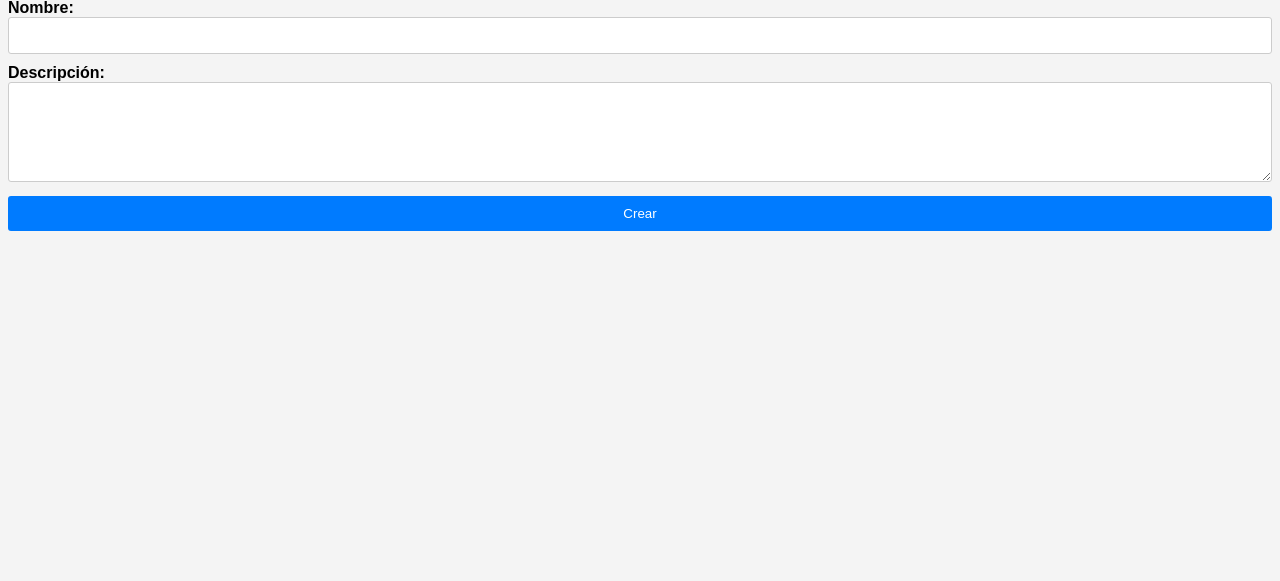
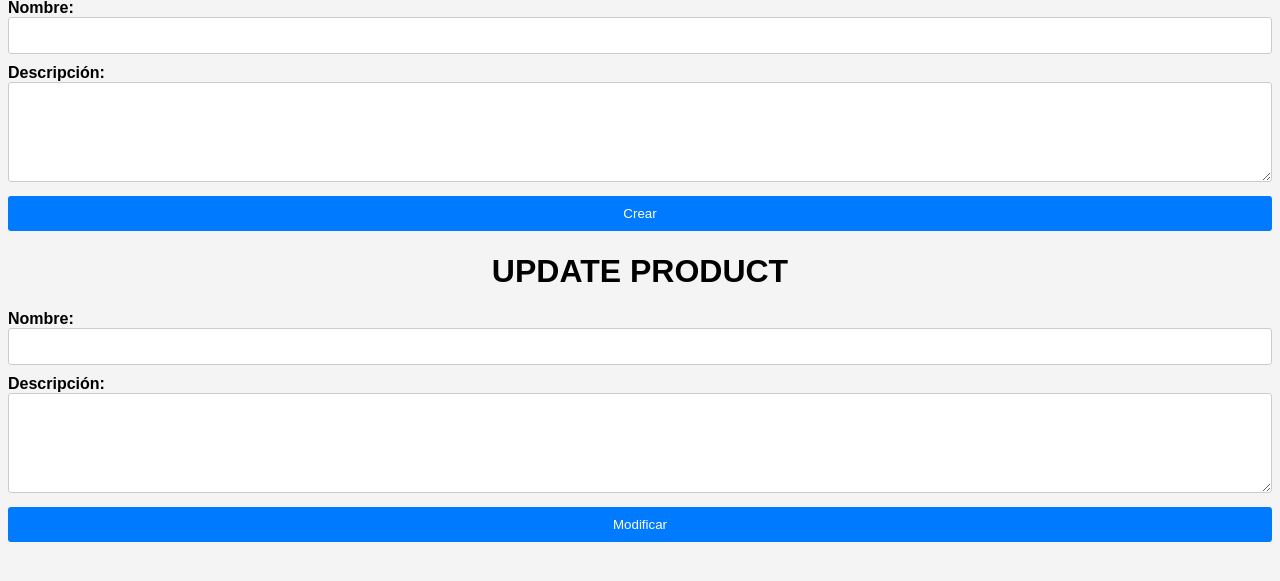
Before and after one commit to SergioACV/lab3, a Flask app: page / in a window 1280 px wide. Shown: the part 79-660 px from the top of the page. Run offline with Flask 3, Linux system fonts and the light colour scheme.

Commit message:
new feature

```diff
--- a/controllers/product_controller.py
+++ b/controllers/product_controller.py
@@ -13,6 +13,14 @@ def create_product():
     ProductService.create_product(name, description)
     return redirect(url_for('products.index'))
 
+@product_blueprint.route('/products/update', methods=['POST'])
+def update_product():
+    data = request.form
+    name = data.get('name')
+    description = data.get('description')
+    ProductService.update_product(name, description)
+    return redirect(url_for('products.index'))
+
 @product_blueprint.route('/')
 def index():
     return render_template('index.html')
--- a/services/products_service.py
+++ b/services/products_service.py
@@ -3,3 +3,7 @@ class ProductService:
     @staticmethod
     def create_product(name, description):
         return ProductRepository.create_product(name, description)
+
+    @staticmethod
+    def update_product(name, description):
+        return ProductRepository.update_product(name, description)
--- a/templates/index.html
+++ b/templates/index.html
@@ -15,5 +15,14 @@
     <textarea id="description" name="description"></textarea><br>
     <button type="submit">Crear</button>
 </form>
+<h1>UPDATE PRODUCT</h1>
+<form method="POST" action="/products/update">
+    <label for="name">Nombre:</label><br>
+    <input type="text" id="name" name="name" required><br>
+    <label for="description">Descripción:</label><br>
+    <textarea id="description" name="description"></textarea><br>
+    <button type="submit">Modificar</button>
+</form>
+
 </body>
 </html>
```
Also changed, not shown: repositories/products_repository.py (+7 -0 lines).
